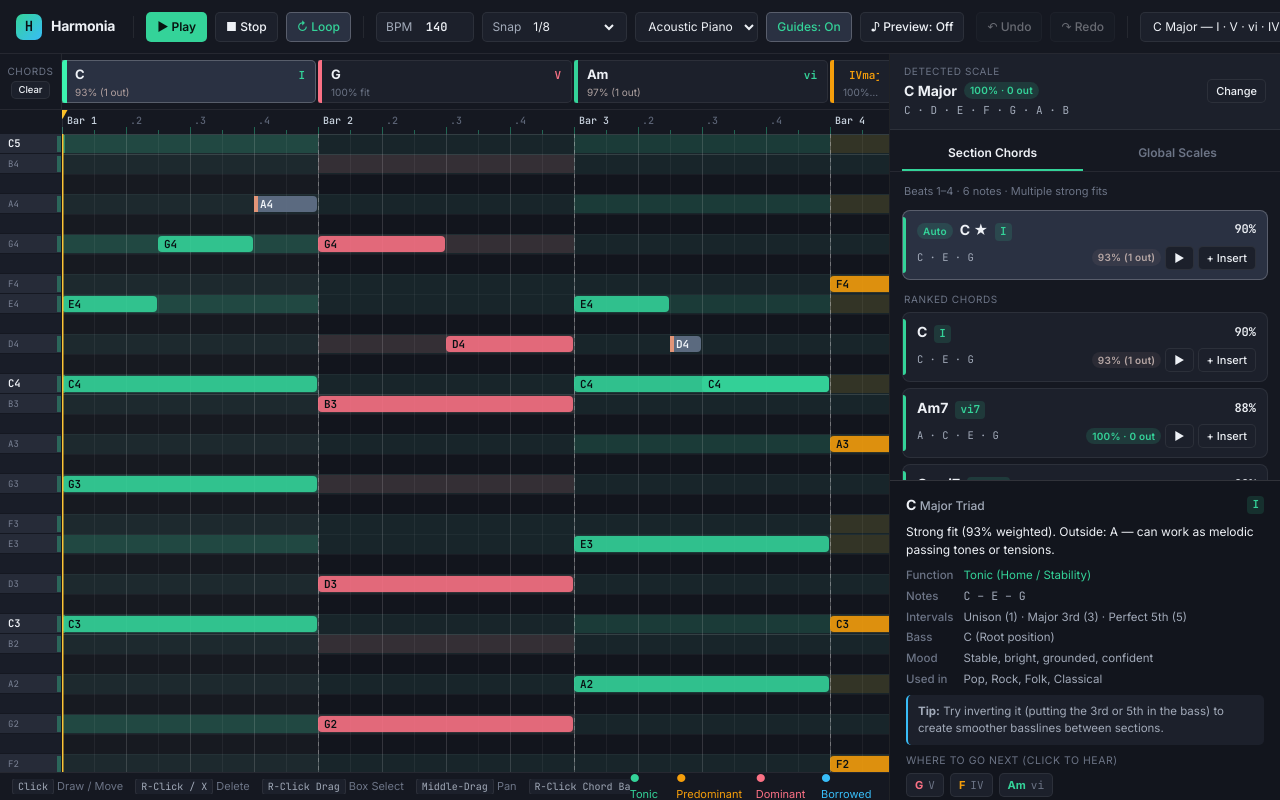
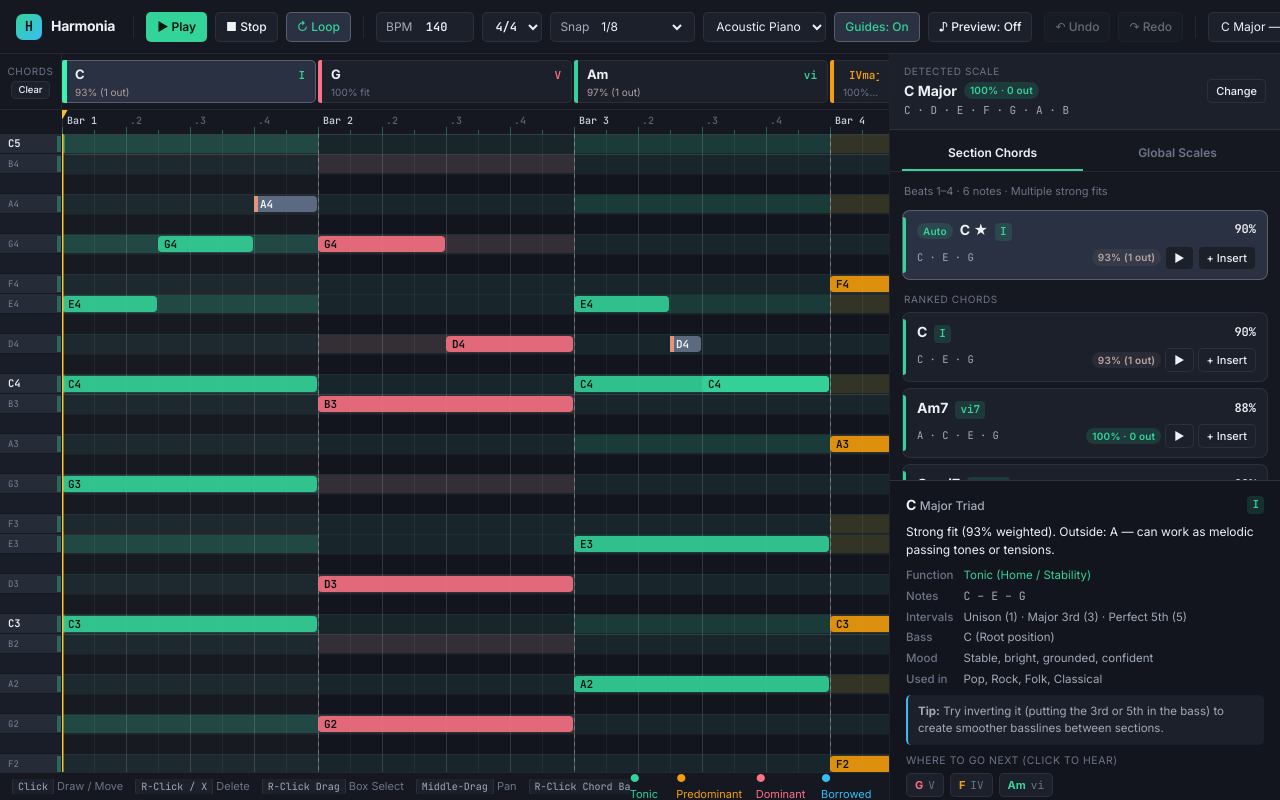
Before and after one commit to Renvukus/musical-scales, a React (Vite) app: page / in a window 1280 px wide. Built offline with nearby package versions, Linux system fonts and the light colour scheme.

Commit message:
feat: add time signature selector (4/4, 3/4, 2/4, 5/4, 6/8, 6/4)

```diff
--- a/src/state/compositionStore.ts
+++ b/src/state/compositionStore.ts
@@ -13,6 +13,7 @@ import { PRESETS } from './presets';
 export type CompositionAction =
   | { type: 'LOAD_COMPOSITION'; composition: Composition }
   | { type: 'SET_TEMPO'; tempo: number }
+  | { type: 'SET_TIME_SIGNATURE'; timeSignature: Composition['timeSignature'] }
   | { type: 'ADD_NOTE'; note: Note }
   | { type: 'ADD_NOTES'; notes: Note[] }
   | { type: 'DELETE_NOTES'; ids: string[] }
@@ -90,6 +91,12 @@ export function compositionReducer(
     case 'SET_TEMPO': {
       const tempo = Math.max(40, Math.min(240, Math.round(action.tempo)));
       return replacePresent(state, { ...comp, tempo });
+    }
+
+    case 'SET_TIME_SIGNATURE': {
+      const nextComp = { ...comp, timeSignature: action.timeSignature };
+      const totalBeats = computeTotalBeats(nextComp, comp.notes, comp.sections);
+      return pushHistory(state, { ...nextComp, totalBeats });
     }
 
     case 'ADD_NOTE': {
--- a/src/ui/App.tsx
+++ b/src/ui/App.tsx
@@ -288,6 +288,7 @@ export const App: React.FC = () => {
         isPlaying={isPlaying}
         loop={loop}
         tempo={composition.tempo}
+        timeSignature={composition.timeSignature}
         snap={snap}
         patch={patch}
         canUndo={history.past.length > 0}
@@ -298,6 +299,9 @@ export const App: React.FC = () => {
         onStop={handleStop}
         onToggleLoop={() => setLoop((l) => !l)}
         onTempoChange={(tempo) => dispatch({ type: 'SET_TEMPO', tempo })}
+        onTimeSignatureChange={(timeSignature) =>
+          dispatch({ type: 'SET_TIME_SIGNATURE', timeSignature })
+        }
         onSnapChange={setSnap}
         onPatchChange={(p) => {
           setPatch(p);
--- a/src/ui/components/PianoRoll.tsx
+++ b/src/ui/components/PianoRoll.tsx
@@ -792,7 +792,8 @@ export const PianoRoll: React.FC<PianoRollProps> = ({
     ctx.setTransform(dpr, 0, 0, dpr, 0, 0);
 
     const activeScaleSet = new Set<number>(analysis.activeScale?.pitchClasses ?? []);
-    const beatsPerBar = composition.timeSignature.numerator;
+    const beatsPerBar =
+      composition.timeSignature.numerator * (4 / composition.timeSignature.denominator);
     const visibleEndBeat = Math.ceil((width - KEY_WIDTH + scrollX) / pixelsPerBeat) + 2;
     const renderMaxBeat = Math.max(composition.totalBeats, visibleEndBeat);
 
--- a/src/ui/components/TopBar.tsx
+++ b/src/ui/components/TopBar.tsx
@@ -1,13 +1,23 @@
 import React, { useEffect, useRef, useState } from 'react';
 import type { SynthPatch } from '../../audio';
-import { SNAP_OPTIONS, type SnapGrid } from '../../domain/music';
+import { SNAP_OPTIONS, type SnapGrid, type TimeSignature } from '../../domain/music';
 import { PRESETS } from '../../state/presets';
+
+const TIME_SIGNATURES: TimeSignature[] = [
+  { numerator: 4, denominator: 4 },
+  { numerator: 3, denominator: 4 },
+  { numerator: 2, denominator: 4 },
+  { numerator: 5, denominator: 4 },
+  { numerator: 6, denominator: 8 },
+  { numerator: 6, denominator: 4 },
+];
 
 interface TopBarProps {
   title: string;
   isPlaying: boolean;
   loop: boolean;
   tempo: number;
+  timeSignature: TimeSignature;
   snap: SnapGrid;
   patch: SynthPatch;
   canUndo: boolean;
@@ -18,6 +28,7 @@ interface TopBarProps {
   onStop: () => void;
   onToggleLoop: () => void;
   onTempoChange: (tempo: number) => void;
+  onTimeSignatureChange: (ts: TimeSignature) => void;
   onSnapChange: (snap: SnapGrid) => void;
   onPatchChange: (patch: SynthPatch) => void;
   onUndo: () => void;
@@ -33,6 +44,7 @@ export const TopBar: React.FC<TopBarProps> = ({
   isPlaying,
   loop,
   tempo,
+  timeSignature,
   snap,
   patch,
   canUndo,
@@ -43,6 +55,7 @@ export const TopBar: React.FC<TopBarProps> = ({
   onStop,
   onToggleLoop,
   onTempoChange,
+  onTimeSignatureChange,
   onSnapChange,
   onPatchChange,
   onUndo,
@@ -138,6 +151,27 @@ export const TopBar: React.FC<TopBarProps> = ({
             }}
           />
         </label>
+
+        <select
+          id="select-time-sig"
+          className="control-select"
+          style={{ fontFamily: 'var(--font-mono)', fontWeight: 600 }}
+          value={`${timeSignature.numerator}/${timeSignature.denominator}`}
+          onChange={(e) => {
+            const [num, den] = e.target.value.split('/').map(Number);
+            if (num && den) onTimeSignatureChange({ numerator: num, denominator: den });
+          }}
+          title="Time signature"
+        >
+          {TIME_SIGNATURES.map((ts) => {
+            const key = `${ts.numerator}/${ts.denominator}`;
+            return (
+              <option key={key} value={key}>
+                {key}
+              </option>
+            );
+          })}
+        </select>
 
         <label className="control-field" title="Grid snap resolution">
           <span>Snap</span>
```
